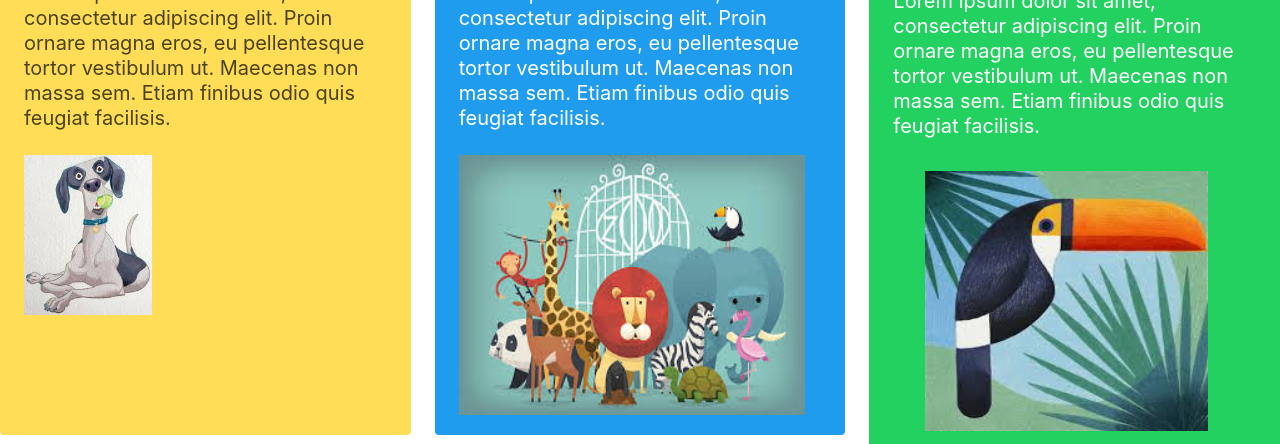
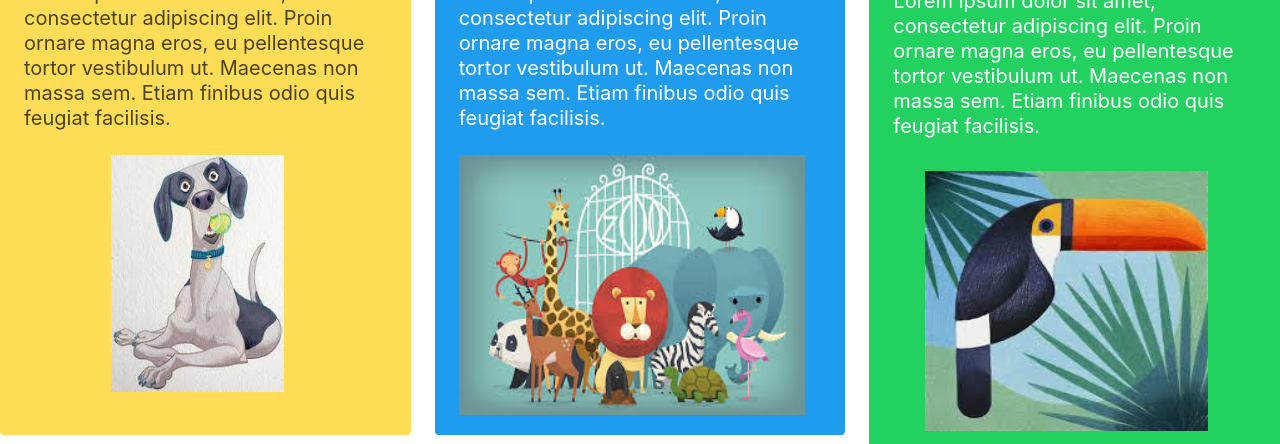
Before and after one commit to prisoka/css-frameworks, a website: page index.html in a window 1280 px wide. Shown: the part 316-760 px from the top of the page. Drawn offline with nearby package versions, Linux system fonts and the light colour scheme.

Commit message:
fixing the img ratio when the window collapses

```diff
--- a/index.html
+++ b/index.html
@@ -15,6 +15,14 @@
         margin-right: auto;
         width: 30%;
         height: 30%;
+      }
+
+      #dog {
+        display: block;
+        margin-left: auto;
+        margin-right: auto;
+        width: 50%;
+        height: 50%;
       }
     </style>
   </head>
@@ -104,9 +112,7 @@
             <article class="tile is-child notification is-warning">
               <p class="title">Dogs...</p>
               <p class="subtitle">Lorem ipsum dolor sit amet, consectetur adipiscing elit. Proin ornare magna eros, eu pellentesque tortor vestibulum ut. Maecenas non massa sem. Etiam finibus odio quis feugiat facilisis.</p>
-              <figure class="image is-128x128">
-                <img src="dog.jpeg">
-              </figure>
+              <img id="dog" src="dog.jpeg">
             </article>
           </div>
           <div class="tile is-parent">
```
